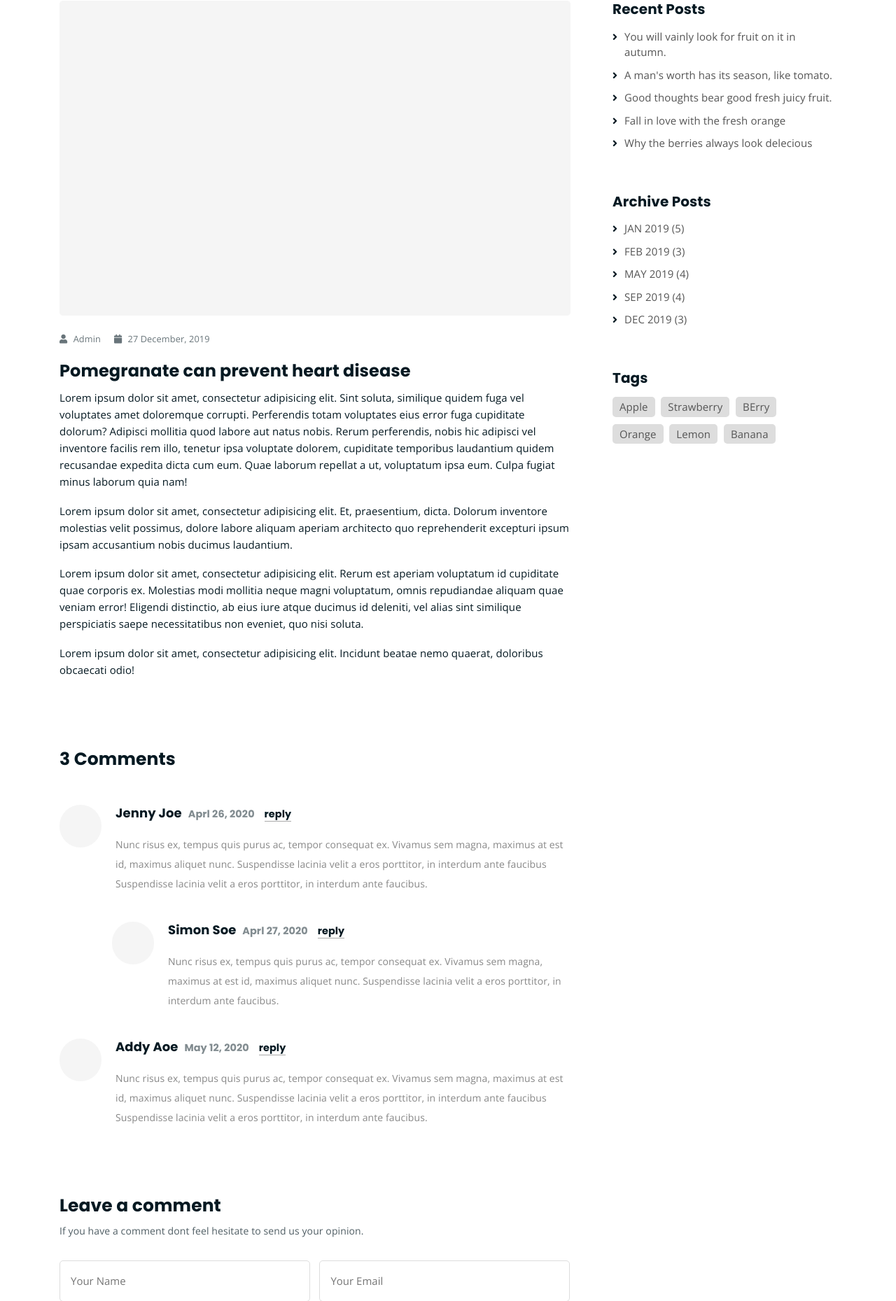
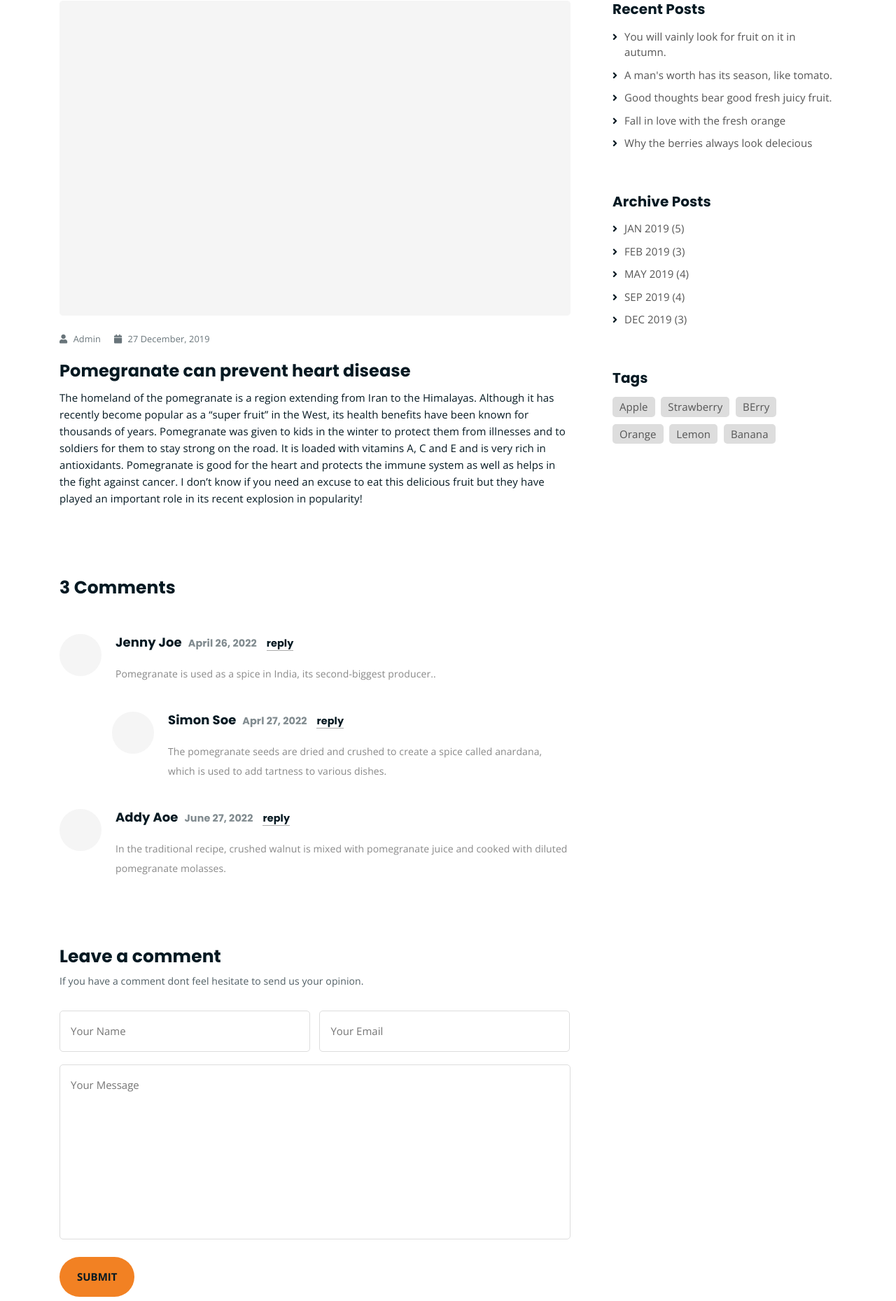
Before and after one commit to Timoh97/FruitVending, a Flask app: template app/templates/single-news.html in a window 1280 px wide. Shown: the part 600-2459 px from the top of the page at 70% size. Run offline with Flask 2, Linux system fonts and the light colour scheme; the template is opened without the code that fills it, so the values that code supplies are empty; some libraries are stand-ins or nearby versions.

Commit message:
delete lorem ipsum text

```diff
--- a/app/templates/news.html
+++ b/app/templates/news.html
@@ -299,9 +299,9 @@
 					<div class="footer-box get-in-touch">
 						<h2 class="widget-title">Get in Touch</h2>
 						<ul>
-							<li>34/8, East Hukupara, Gifirtok, Sadan.</li>
-							<li>support@fruitkha.com</li>
-							<li>+00 111 222 3333</li>
+							<li>34/8, Nairobi, Kenya.</li>
+							<li>timohmugendi@gmail.com</li>
+							<li>+254 791 417 147</li>
 						</ul>
 					</div>
 				</div>
--- a/app/templates/single-news.html
+++ b/app/templates/single-news.html
@@ -160,10 +160,8 @@
 								<span class="date"><i class="fas fa-calendar"></i> 27 December, 2019</span>
 							</p>
 							<h2>Pomegranate can prevent heart disease</h2>
-							<p>Lorem ipsum dolor sit amet, consectetur adipisicing elit. Sint soluta, similique quidem fuga vel voluptates amet doloremque corrupti. Perferendis totam voluptates eius error fuga cupiditate dolorum? Adipisci mollitia quod labore aut natus nobis. Rerum perferendis, nobis hic adipisci vel inventore facilis rem illo, tenetur ipsa voluptate dolorem, cupiditate temporibus laudantium quidem recusandae expedita dicta cum eum. Quae laborum repellat a ut, voluptatum ipsa eum. Culpa fugiat minus laborum quia nam!</p>
-							<p>Lorem ipsum dolor sit amet, consectetur adipisicing elit. Et, praesentium, dicta. Dolorum inventore molestias velit possimus, dolore labore aliquam aperiam architecto quo reprehenderit excepturi ipsum ipsam accusantium nobis ducimus laudantium.</p>
-							<p>Lorem ipsum dolor sit amet, consectetur adipisicing elit. Rerum est aperiam voluptatum id cupiditate quae corporis ex. Molestias modi mollitia neque magni voluptatum, omnis repudiandae aliquam quae veniam error! Eligendi distinctio, ab eius iure atque ducimus id deleniti, vel alias sint similique perspiciatis saepe necessitatibus non eveniet, quo nisi soluta.</p>
-							<p>Lorem ipsum dolor sit amet, consectetur adipisicing elit. Incidunt beatae nemo quaerat, doloribus obcaecati odio!</p>
+
+							<p>The homeland of the pomegranate is a region extending from Iran to the Himalayas. Although it has recently become popular as a “super fruit” in the West, its health benefits have been known for thousands of years. Pomegranate was given to kids in the winter to protect them from illnesses and to soldiers for them to stay strong on the road. It is loaded with vitamins A, C and E and is very rich in antioxidants. Pomegranate is good for the heart and protects the immune system as well as helps in the fight against cancer. I don’t know if you need an excuse to eat this delicious fruit but they have played an important role in its recent explosion in popularity!</p>
 						</div>
 
 						<div class="comments-list-wrap">
@@ -174,16 +172,16 @@
 										<img src="static/assets/img/avaters/avatar1.png" alt="">
 									</div>
 									<div class="comment-text-body">
-										<h4>Jenny Joe <span class="comment-date">Aprl 26, 2020</span> <a href="#">reply</a></h4>
-										<p>Nunc risus ex, tempus quis purus ac, tempor consequat ex. Vivamus sem magna, maximus at est id, maximus aliquet nunc. Suspendisse lacinia velit a eros porttitor, in interdum ante faucibus Suspendisse lacinia velit a eros porttitor, in interdum ante faucibus.</p>
+										<h4>Jenny Joe <span class="comment-date">April 26, 2022</span> <a href="#">reply</a></h4>
+										<p>Pomegranate is used as a spice in India, its second-biggest producer..</p>
 									</div>
 									<div class="single-comment-body child">
 										<div class="comment-user-avater">
 											<img src="static/assets/img/avaters/avatar3.png" alt="">
 										</div>
 										<div class="comment-text-body">
-											<h4>Simon Soe <span class="comment-date">Aprl 27, 2020</span> <a href="#">reply</a></h4>
-											<p>Nunc risus ex, tempus quis purus ac, tempor consequat ex. Vivamus sem magna, maximus at est id, maximus aliquet nunc. Suspendisse lacinia velit a eros porttitor, in interdum ante faucibus.</p>
+											<h4>Simon Soe <span class="comment-date">Aprl 27, 2022</span> <a href="#">reply</a></h4>
+											<p>The pomegranate seeds are dried and crushed to create a spice called anardana, which is used to add tartness to various dishes.</p>
 										</div>
 									</div>
 								</div>
@@ -192,8 +190,8 @@
 										<img src="static/assets/img/avaters/avatar2.png" alt="">
 									</div>
 									<div class="comment-text-body">
-										<h4>Addy Aoe <span class="comment-date">May 12, 2020</span> <a href="#">reply</a></h4>
-										<p>Nunc risus ex, tempus quis purus ac, tempor consequat ex. Vivamus sem magna, maximus at est id, maximus aliquet nunc. Suspendisse lacinia velit a eros porttitor, in interdum ante faucibus Suspendisse lacinia velit a eros porttitor, in interdum ante faucibus.</p>
+										<h4>Addy Aoe <span class="comment-date">June 27, 2022</span> <a href="#">reply</a></h4>
+										<p> In the traditional recipe, crushed walnut is mixed with pomegranate juice and cooked with diluted pomegranate molasses.</p>
 									</div>
 								</div>
 							</div>
```
